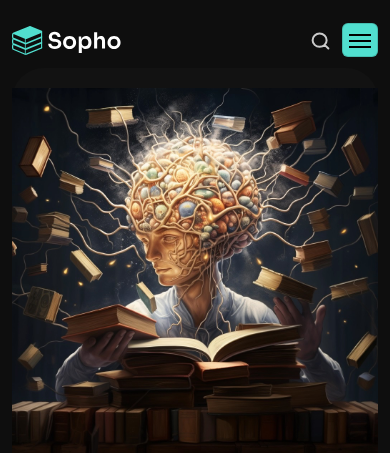
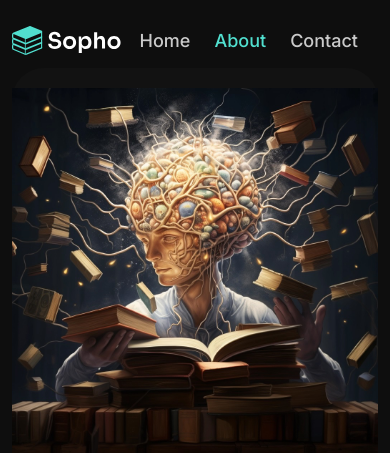
Before and after one commit to jseims/sopho, a FastAPI app: page /about in a window 390 px wide. Shown: the top 453 px of the page. Run offline with FastAPI, Linux system fonts and the light colour scheme; some libraries are stand-ins or nearby versions.

Commit message:
buttons to stay on mobile displays

```diff
--- a/app/templates/base.html
+++ b/app/templates/base.html
@@ -12,6 +12,27 @@
   <link rel="stylesheet" href="template/static/css/bootstrap.min.css">
   <link rel="stylesheet" href="template/static/css/style.css">
   <link rel="icon" href="template/static/svgs/favicon.svg">
+
+  <style>
+    .navbar .btn {
+      width: auto;
+      white-space: nowrap;
+    }
+    .navbar .left-link {
+      margin-right: auto;
+    }
+    .navbar .right-links {
+      margin-left: auto;
+      margin-right: 20px;
+      margin-top: 5px;
+    }
+
+    .navbar .right-links a:last-child {
+      margin-right: 0; /* Remove margin from the last link */
+    }
+
+  </style>
+
 </head>
 
 <body>
@@ -23,40 +44,15 @@
         <div class="container-xl">
             <div class="row">
                 <nav class="navbar p-0 navbar-expand-lg">
-                    <a class="navbar-brand" href="/"><img class="w-100" src="template/static/svgs/logo.svg" alt="logo"></a>
-                    <div class="navbar-button-wrap d-flex align-items-center">
-                        <div class="d-lg-none d-flex align-items-center me-2 header-search-wrap">
-                            <div class="header-search">
-                                <input type="search" placeholder="Search here">
-                            </div>
-                            <div class="header-search-icon">
-                                <a href="#" class="search-trigger"><img src="template/static/svgs/search.svg" alt=""></a>
-                            </div>
+                    <div class="d-flex justify-content-between" style="width: 100%;">
+                        <a class="navbar-brand left-link" href="/"><img class="w-100" src="template/static/svgs/logo.svg" alt="logo"></a>
+                        <div class="right-links d-flex">
+                            <a class="nav-link right-links text-light-gray fw-medium {% block home_active %}{% endblock %}" href="/">Home</a>
+                            <a class="nav-link right-links text-light-gray fw-medium {% block about_active %}{% endblock %}" href="/about">About</a>
+                            <a class="nav-link right-links text-light-gray fw-medium {% block contact_active %}{% endblock %}" href="/contact">Contact</a>
                         </div>
-
-                    <button class="navbar-toggler bg-merun" type="button" data-bs-toggle="collapse" data-bs-target="#navbarSupportedContent" aria-controls="navbarSupportedContent" aria-expanded="false" aria-label="Toggle navigation">
-                        <span class="navbar-toggler-icon"></span>
-                    </button>
-                    </div>
-                    <div class="collapse d-lg-flex justify-content-between w-100 text-center text-lg-start navbar-collapse" >
-                        <ul class="navbar-nav me-auto mb-2 mb-lg-0">
-                            <!-- to create space -->
-                        </ul>
-                        <div class="d-lg-flex d-none align-items-center header-search-wrap">
-                            <ul class="navbar-nav me-auto mb-2 mb-lg-0">
-                                <li class="me-lg-3 nav-item">
-                                    <a class="nav-link text-light-gray fw-medium {% block home_active %}{% endblock %}" href="/">Home</a>
-                                </li>
-                                <li class="me-lg-3 nav-item">
-                                    <a class="nav-link text-light-gray fw-medium {% block about_active %}{% endblock %}" href="/about">About</a>
-                                </li>
-                                <li class="me-lg-3 nav-item">
-                                    <a class="nav-link text-light-gray fw-medium {% block contact_active %}{% endblock %}" href="/contact">Contact</a>
-                                </li>
-                            </ul>
-                            </div>
-                    </div>
-                </nav>
+                     </div>
+                  </nav>
             </div>
         </div>
     </header>
```
